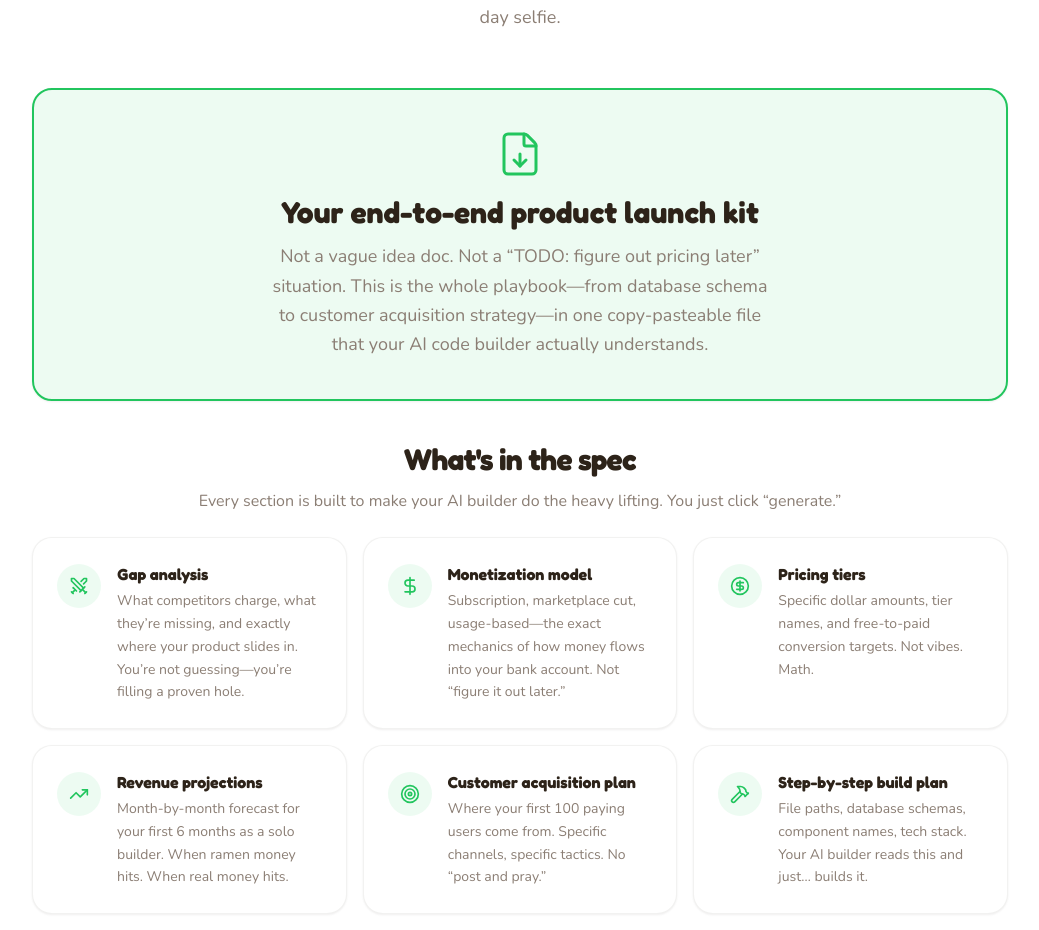
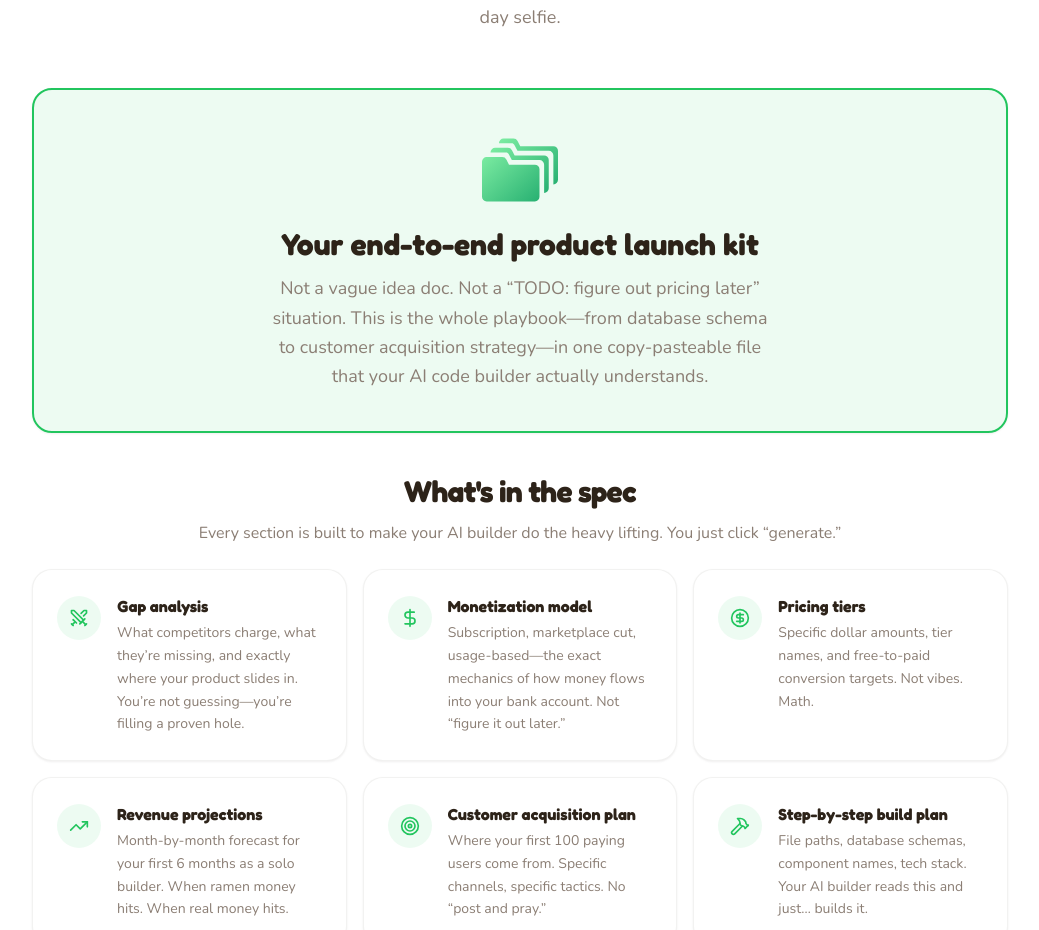
Before and after one commit to lordshua1337/cash-cow, a Next.js app: page / in a window 1280 px wide. Shown: the part 1826-2756 px from the top of the page, without its empty margins (120-1159 px from the left). Built offline with nearby package versions, Linux system fonts and the light colour scheme.

Commit message:
feat: swap FileDown icon for cow SVG in launch kit card

```diff
--- a/src/app/page.tsx
+++ b/src/app/page.tsx
@@ -208,7 +208,7 @@ export default function LandingPage() {
             className="card rounded-2xl p-8 sm:p-10 text-center mb-10"
             style={{ border: '2px solid var(--cash)', background: 'var(--cash-soft)' }}
           >
-            <FileDown size={48} style={{ color: 'var(--cash)', margin: '0 auto 16px' }} strokeWidth={1.5} />
+            <Image src="/file-system-cow.svg" alt="Launch kit" width={80} height={80} className="mx-auto mb-4" />
             <h3
               className="text-2xl sm:text-3xl font-black mb-3"
               style={{ fontFamily: 'var(--font-fredoka), sans-serif' }}
```
Also changed, not shown: public/file-system-cow.svg (added).
